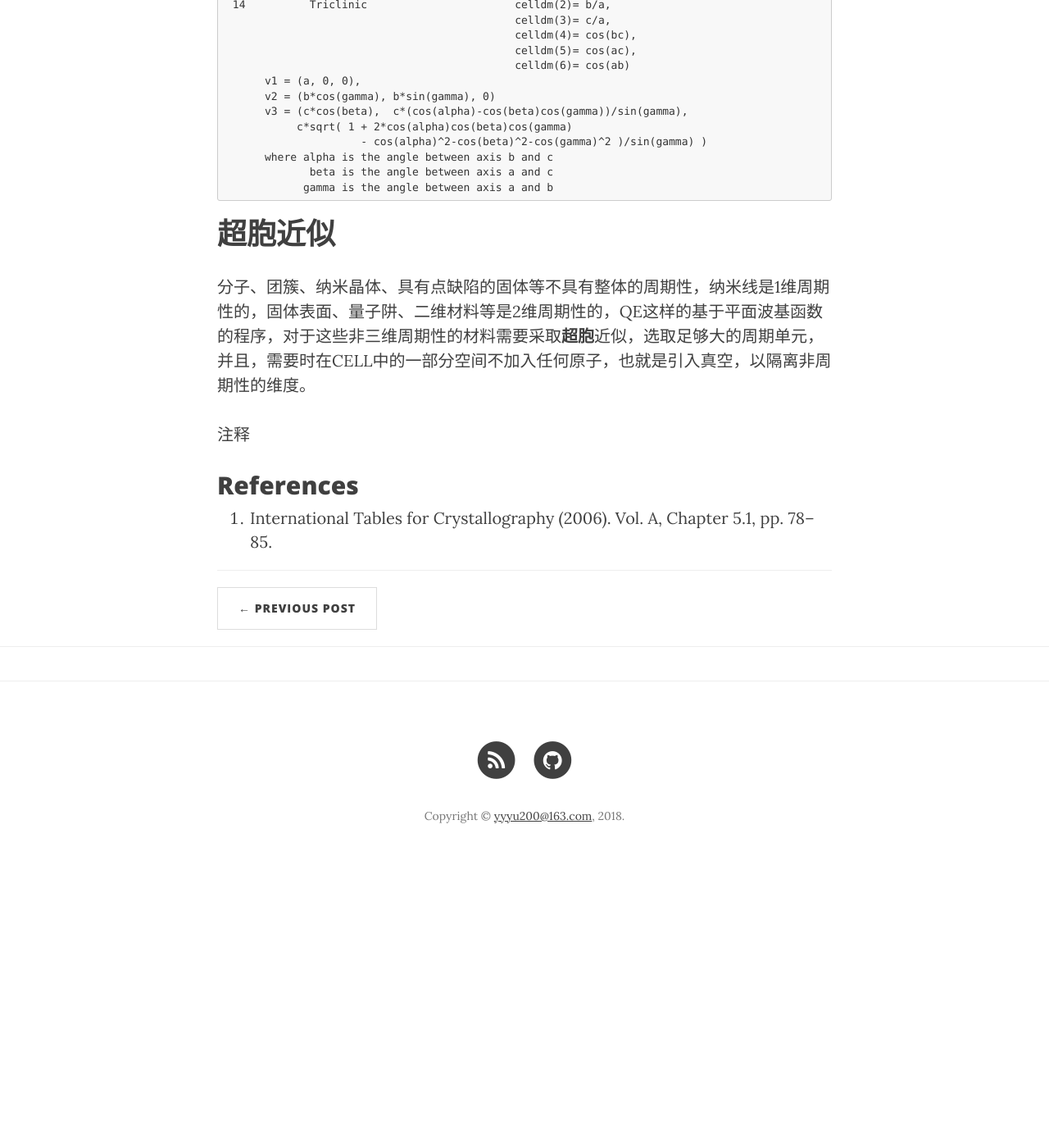
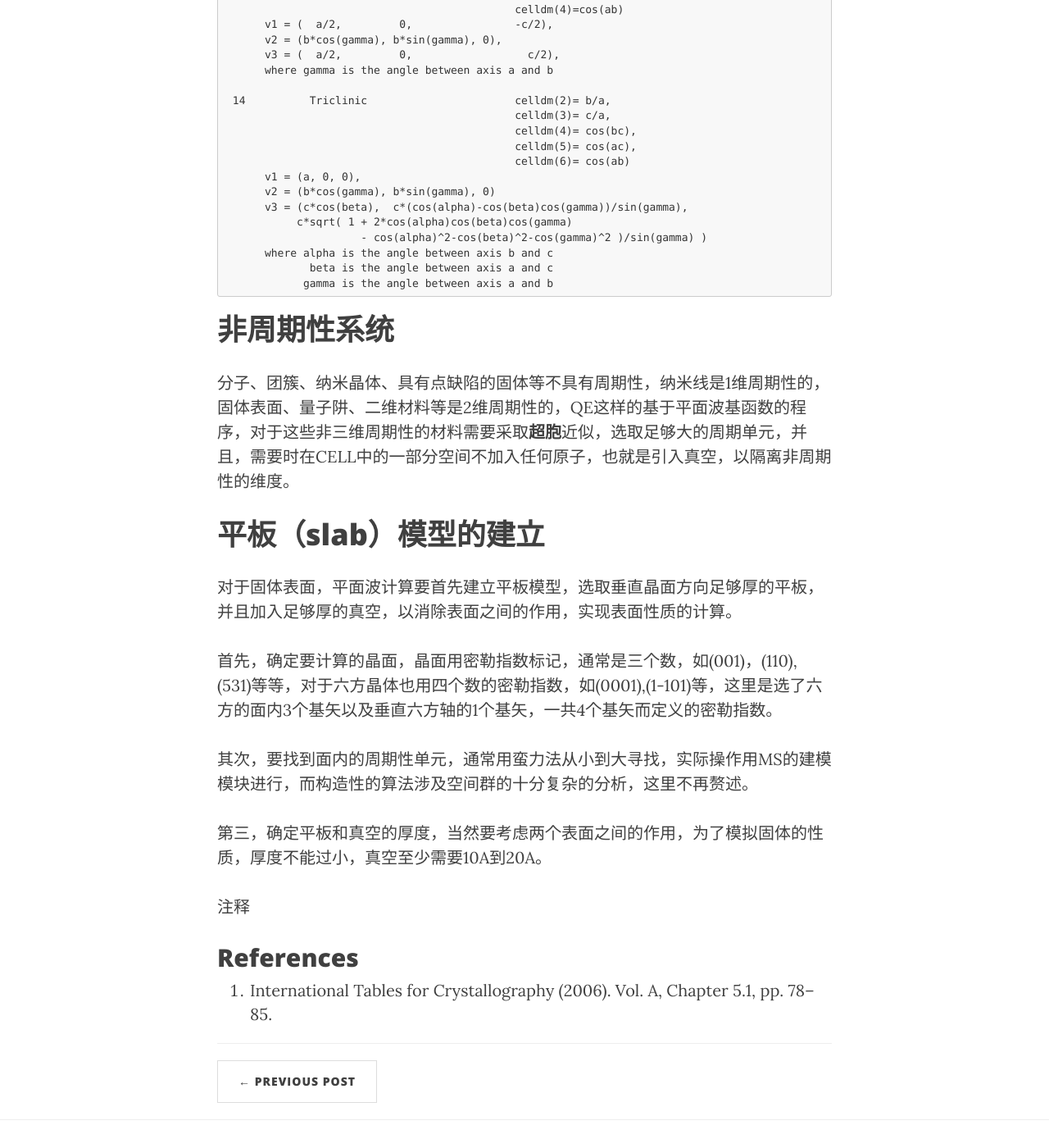
Before and after one commit to yyyu200/DFTbook, a Jekyll site: the page built from _posts/2019-04-07-TransCell.md, in a window 1280 px wide and 1400 px high, scrolled down 4491 px. Shown: the whole window at 82% size. Built offline with Jekyll 4.4.1, drawn with Linux system fonts in a browser that asks for light colours; nearby versions of some CDN libraries; formulas are drawn with MathJax 3; comment, search, counter and statistics services are not loaded; before the commit the page ends 5562 px from its top, so only the background shows below that; some of the changed text lies outside the part shown.

Commit message:
modify at20190412-18:16:43-aliyun

````diff
--- a/_posts/2019-04-07-TransCell.md
+++ b/_posts/2019-04-07-TransCell.md
@@ -17,6 +17,8 @@ trans: cube
 
 * TOC
 {:toc}
+
+# 晶体结构简介
 
 先哲卡利马科斯 (Callimachus) 曾经言道：“一部大书是一项大罪”[注1]。就罪过而言，希望我写这本密度泛函计算的书是一本小书。而我今天介绍的这本大书：International Tables for Crystallography（ITC），ITC包括9卷，7000多页，希望如其名，只是一些表格，而被豁免。
 
@@ -161,9 +163,19 @@ ibrav      structure                   celldm(2)-celldm(6)
             gamma is the angle between axis a and b
 ```
 
-# 超胞近似
+# 非周期性系统
 
-分子、团簇、纳米晶体、具有点缺陷的固体等不具有整体的周期性，纳米线是1维周期性的，固体表面、量子阱、二维材料等是2维周期性的，QE这样的基于平面波基函数的程序，对于这些非三维周期性的材料需要采取**超胞**近似，选取足够大的周期单元，并且，需要时在CELL中的一部分空间不加入任何原子，也就是引入真空，以隔离非周期性的维度。
+分子、团簇、纳米晶体、具有点缺陷的固体等不具有周期性，纳米线是1维周期性的，固体表面、量子阱、二维材料等是2维周期性的，QE这样的基于平面波基函数的程序，对于这些非三维周期性的材料需要采取**超胞**近似，选取足够大的周期单元，并且，需要时在CELL中的一部分空间不加入任何原子，也就是引入真空，以隔离非周期性的维度。
+
+# 平板（slab）模型的建立
+
+对于固体表面，平面波计算要首先建立平板模型，选取垂直晶面方向足够厚的平板，并且加入足够厚的真空，以消除表面之间的作用，实现表面性质的计算。
+
+首先，确定要计算的晶面，晶面用密勒指数标记，通常是三个数，如(001)，(110), (531)等等，对于六方晶体也用四个数的密勒指数，如(0001),(1-101)等，这里是选了六方的面内3个基矢以及垂直六方轴的1个基矢，一共4个基矢而定义的密勒指数。
+
+其次，要找到面内的周期性单元，通常用蛮力法从小到大寻找，实际操作用MS的建模模块进行，而构造性的算法涉及空间群的十分复杂的分析，这里不再赘述。
+
+第三，确定平板和真空的厚度，当然要考虑两个表面之间的作用，为了模拟固体的性质，厚度不能过小，真空至少需要10A到20A。
 
 注释
 
````
